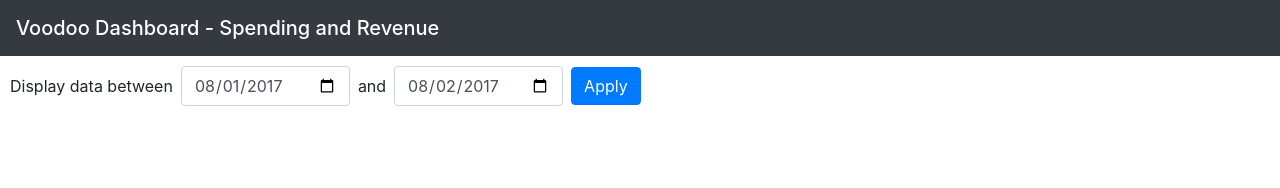
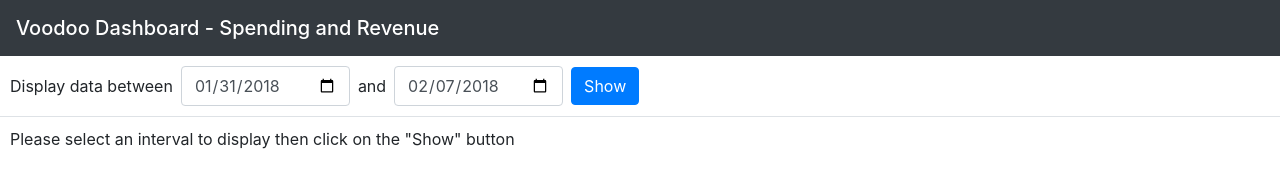
Before and after one commit to Chonne/voodoo-fullstack-hometask, a website: page app/index.html in a window 1280 px wide. Drawn offline with nearby package versions, Linux system fonts and the light colour scheme.

Commit message:
default dates and placeholder on page load

```diff
--- a/app/index.html
+++ b/app/index.html
@@ -46,17 +46,23 @@
     <span class="navbar-brand mb-0 h1">Voodoo Dashboard - Spending and Revenue</span>
   </nav>
 
-  <section>
+  <section class="border-bottom">
     <form id="formFilter" class="form-inline">
       <label for="dateStart">Display data between</label>
-      <input type="date" id="dateStart" name="dateStart" required pattern="[0-9]{4}-[0-9]{2}-[0-9]{2}" class="form-control ml-2 mr-2">
+      <input type="date" id="dateStart" name="dateStart" required pattern="[0-9]{4}-[0-9]{2}-[0-9]{2}" class="form-control ml-2 mr-2" title="Data from this date will be included">
       <label for="dateEnd">and</label>
-      <input type="date" id="dateEnd" name="dateEnd" required pattern="[0-9]{4}-[0-9]{2}-[0-9]{2}" class="form-control ml-2 mr-2">
-      <button type="submit" class="btn btn-primary">Apply</button>
+      <input type="date" id="dateEnd" name="dateEnd" required pattern="[0-9]{4}-[0-9]{2}-[0-9]{2}" class="form-control ml-2 mr-2" title="Data from this date will NOT be included">
+      <button type="submit" class="btn btn-primary">Show</button>
     </form>
   </section>
 
   <section>
+    <span id="placeholder">
+      Please select an interval to display then click on the "Show" button
+    </span>
+    <div id="loader" class="d-none">
+
+    </div>
     <table class="table table-sm table-bordered table-hover d-none" id="mainTable">
       <caption></caption>
       <thead class="thead-light">
--- a/public/css/default.css
+++ b/public/css/default.css
@@ -1,5 +1,5 @@
 section {
-  margin: 10px;
+  padding: 10px;
 }
 #mainTable {
   width: auto;
--- a/public/js/index.js
+++ b/public/js/index.js
@@ -11,9 +11,6 @@ let tplHeadCountryCell = document.getElementById('headCountryCell').content;
 let tplAppBlock = document.getElementById('appBlock').content;
 let tplAppDetailsRow = document.getElementById('appDetailsRow').content;
 let tplDefaultCountryCell = document.getElementById('defaultCountryCell').content;
-
-dateStartEl.value = '2017-08-01'; //now - 7 days
-dateEndEl.value = '2017-08-02'; // tomorrow (date is excluded)
 
 formFilterEl.addEventListener('submit', function(e) {
   axios.get('/data', {
@@ -32,6 +29,16 @@ formFilterEl.addEventListener('submit', function(e) {
   e.preventDefault();
 });
 
+function initDates() {
+  // initialize dates from a week ago to today
+  let today = new Date();
+  let aWeekAgo = new Date();
+  aWeekAgo.setDate(aWeekAgo.getDate() - 7);
+
+  dateStartEl.value = aWeekAgo.toJSON().substring(0, 10);
+  dateEndEl.value = today.toJSON().substring(0, 10);
+}
+
 function displayData(data) {
   clearTable();
 
@@ -41,6 +48,7 @@ function displayData(data) {
   buildTBody(data.apps, data.countries);
   buildTFoot(data._totals, data.countries);
 
+  document.getElementById('placeholder').classList.add('d-none');
   mainTableEl.classList.remove('d-none');
 }
 
@@ -164,3 +172,5 @@ function buildTFoot(totals, countries) {
 
   footTotalEl.innerHTML = totals._total.toFixed(2);
 }
+
+initDates();
```
